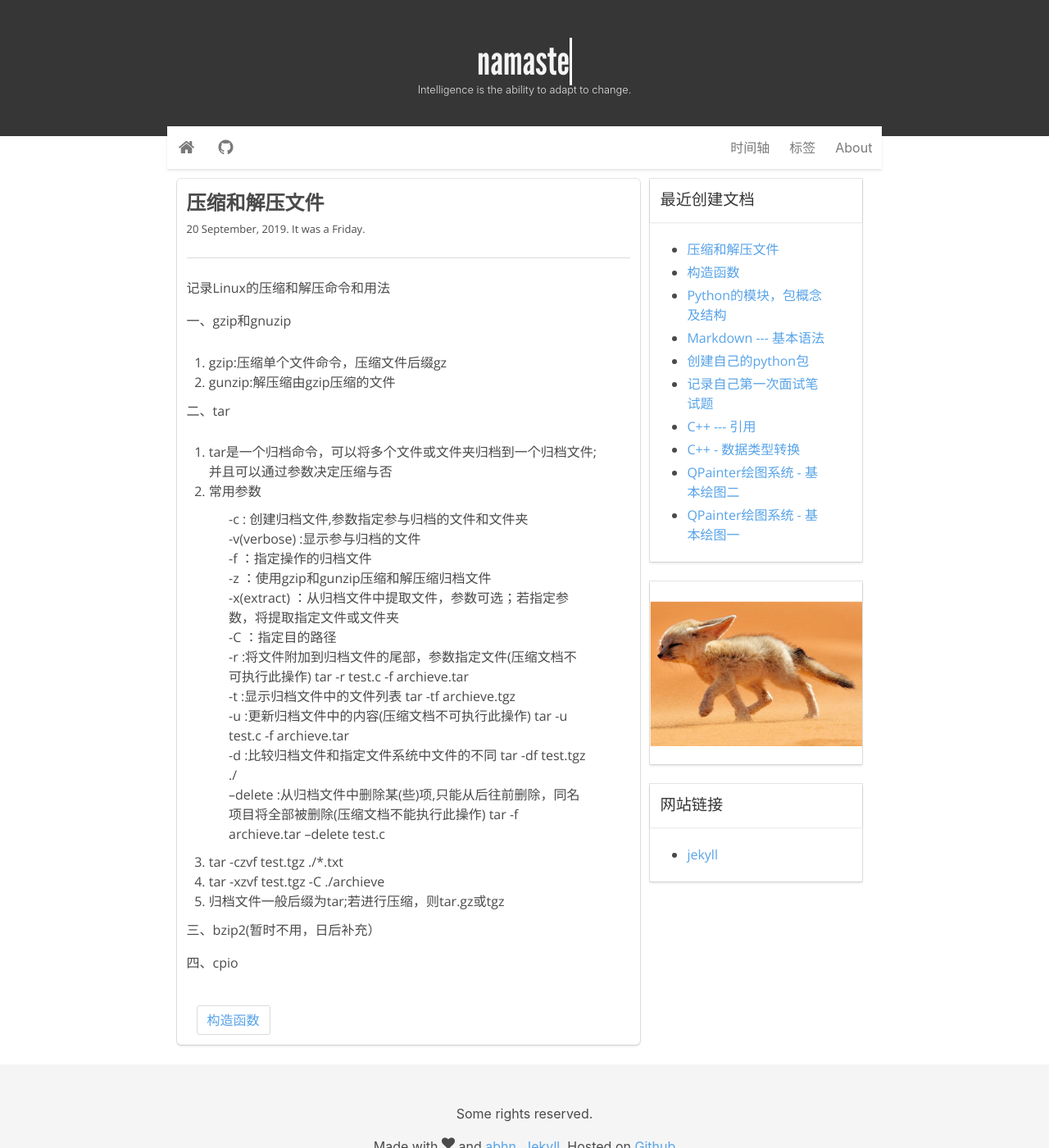
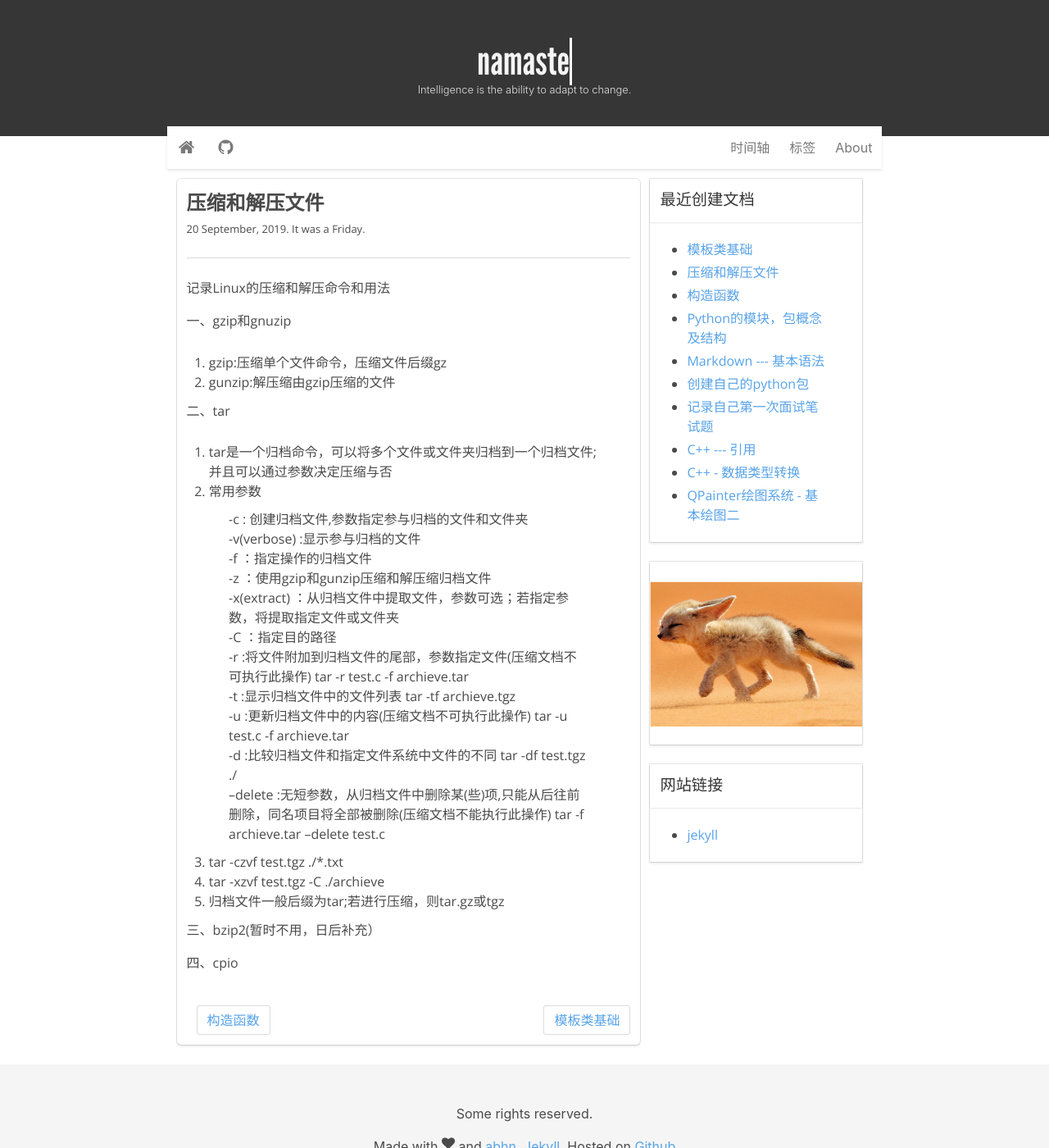
Before and after one commit to Ghivern/Ghivern.github.io, a Jekyll site: the page built from _posts/linux/2019-9-20-compress-command.md, in a window 1280 px wide and 1400 px high. Shown: the whole window at 82% size. Built offline with Jekyll 4.4.1, drawn with Linux system fonts in a browser that asks for light colours; comment, search, counter and statistics services are not loaded; some of the changed lines change nothing that is shown.

Commit message:
add an article about c++ template

````diff
--- a/_posts/linux/2019-9-20-compress-command.md
+++ b/_posts/linux/2019-9-20-compress-command.md
@@ -27,7 +27,7 @@
 	* -t :显示归档文件中的文件列表   tar -tf archieve.tgz
 	* -u :更新归档文件中的内容(压缩文档不可执行此操作)  tar -u test.c -f archieve.tar
 	* -d :比较归档文件和指定文件系统中文件的不同  tar -df test.tgz ./
-	* --delete :从归档文件中删除某(些)项,只能从后往前删除，同名项目将全部被删除(压缩文档不能执行此操作)  tar -f archieve.tar --delete test.c
+	* --delete :无短参数，从归档文件中删除某(些)项,只能从后往前删除，同名项目将全部被删除(压缩文档不能执行此操作)  tar -f archieve.tar --delete test.c
 
 3. tar -czvf test.tgz ./*.txt
 
--- /dev/null
+++ b/_posts/linux/2019-9-21-templateClass-1.md
@@ -0,0 +1,47 @@
+---
+title: 模板类基础
+tags: [c++]
+layout: post
+---
+
+记录关于模板的基本概念和定义形式
+
+一、 模板的意义
+
+模板是c++代码重用的主要特点之一，通过非指定数据类型的类和方法实现；通过在使用模板时实例化之，由编译器实现模板对应实例化的声明。
+
+二、一般格式
+
+```
+template <typename T>  //亦可用 template <class T>
+class Stack{
+	private:
+		T a;
+	public:
+		Stack();
+		~Stack() {}
+		void setA(const T & ss);
+};
+
+template <typename T>
+Stack<T>::Stack(const T & ss):a(ss) {}
+
+template <typename T>
+void Stack<T>::setA(const T && ss){
+	a = ss;
+}
+```
+
+1. 模板类的定义和实现均放在一个头文件中
+
+2. 模版的实例化形式`Stack<int>`,其中int可以替换为任何一种数据类型，甚至包括模板类(此时可能需要考虑各种运算符和拷贝构造函数的重载,特别是对于数据成员有指针的情况)
+
+三、带有表达式参数的模板
+
+`template <typename T, int n>`
+
+T称为类型参数,n称为表达式参数
+
+	* n可以是整形,枚举类型，引用，指针，且不能表达式参数的值，和使用其地址，但是可以使用其值
+	* `Stack<int,3> test1;`和`Stack<int,5> test2`将实例化两个模拟类Stack，这是表达式参数的缺点
+	* 若成员变量有数组，比如`T a[n];`,则数组占用内存栈，执行速度较快，这也是表达式参数的优点
````
